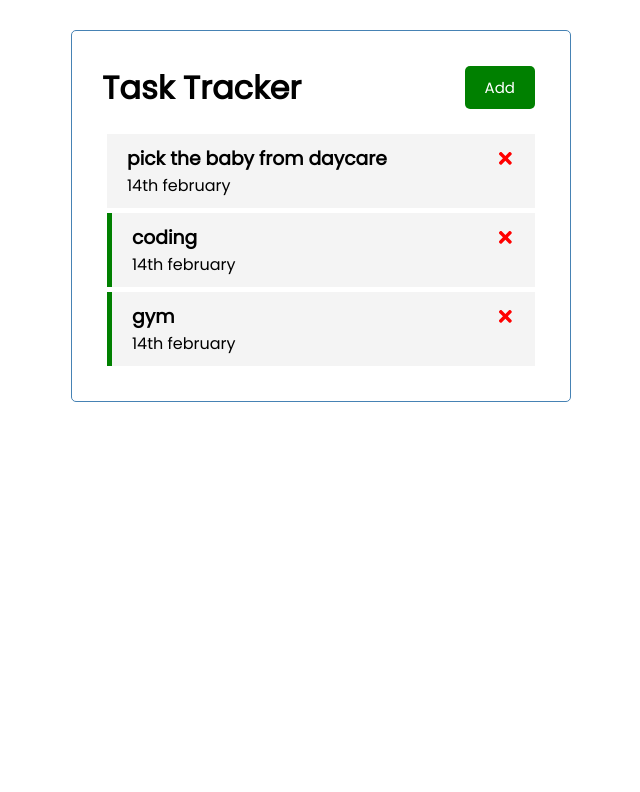
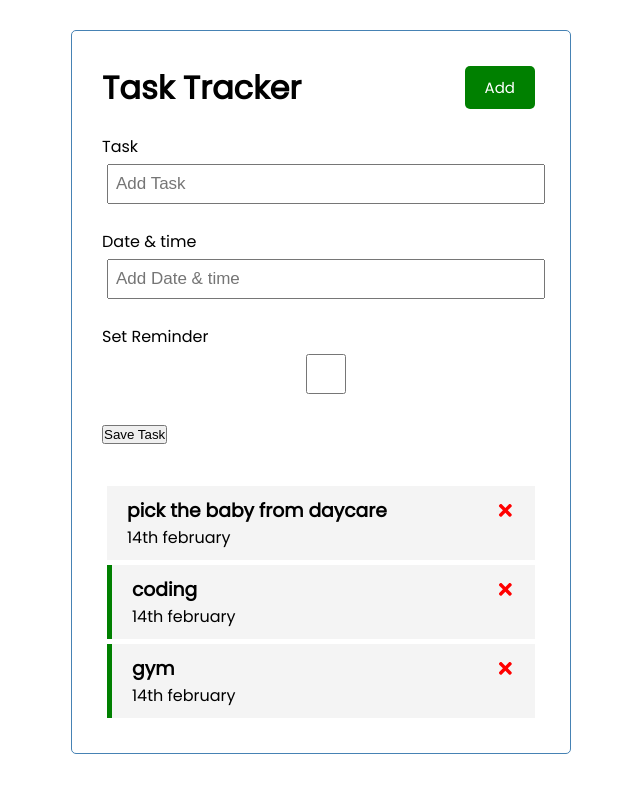
Before and after one commit to Francisomondi/react-task-tracker, a React (Create React App) app: page / in a window 1280 px wide. Shown: the top 792 px of the page, without its empty margins (319-959 px from the left). Built offline with nearby package versions, Linux system fonts and the light colour scheme.

Commit message:
add task form

```diff
--- a/src/App.js
+++ b/src/App.js
@@ -2,6 +2,7 @@
 import Header from './components/Header'
 import Greet from './components/Greet'
 import Tasks from './components/Tasks'
+import AddTask from "./components/AddTask";
 
 
 function App() {
@@ -46,6 +47,7 @@
 
     <div className="container">
       <Header title='Task Tracker' />
+      <AddTask />
       {tasks.length > 0 ? <Tasks tasks={tasks}
         onDelete={deleteTask} onToggle={ToggleReminder}
       /> : ('no tasks to display')
--- /dev/null
+++ b/src/components/AddTask.js
@@ -0,0 +1,26 @@
+import React from 'react'
+
+const AddTask = () => {
+    return (
+        <form className="add-form">
+            <div className="form-control">
+                <label>Task</label>
+                <input type="text" placeholder="Add Task" />
+            </div>
+            <div className="form-control">
+                <label>Date & time</label>
+                <input type="text" placeholder="Add Date & time" />
+            </div>
+            <div className="form-control">
+                <label>Set Reminder</label>
+                <input type="checkbox" placeholder="Add Reminder" />
+            </div>
+
+            <input type="submit" Value="Save Task" />
+
+
+        </form>
+    )
+}
+
+export default AddTask
```
